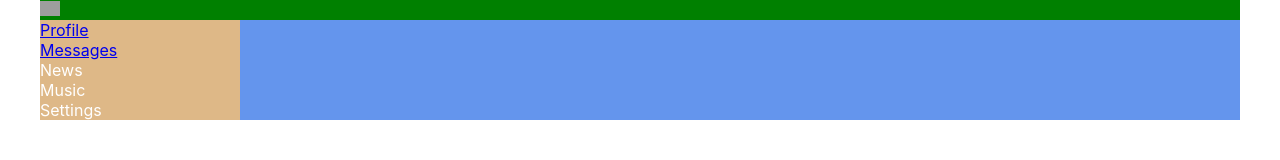
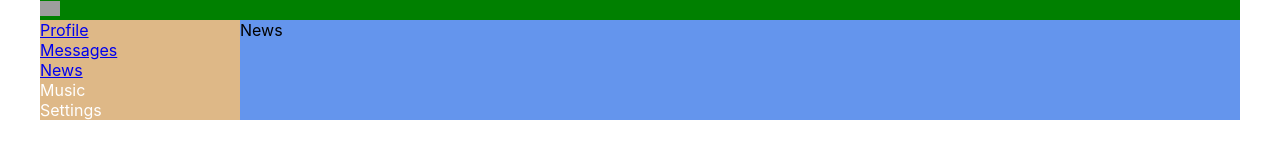
Before and after one commit to palchikmrg/samurai-way, a React (Create React App) app: page /news in a window 1280 px wide. Shown: the top 160 px of the page. Built offline with nearby package versions, Linux system fonts and the light colour scheme; grey boxes are pictures that could not be loaded.

Commit message:
add component News with Route path

```diff
--- a/src/App.tsx
+++ b/src/App.tsx
@@ -5,6 +5,7 @@ import Header from "./components/Header/Header";
 import Navbar from "./components/Navbar/Navbar";
 import Profile from "./components/Profile/Profile";
 import {BrowserRouter, Route} from "react-router-dom";
+import News from "./components/News/News";
 
 
 function App() {
@@ -16,6 +17,7 @@ function App() {
                 <div className='app-wrapper-content'>
                     <Route path='/dialogs' component={Dialogs}/>
                     <Route path='/profile' component={Profile}/>
+                    <Route path='/news' component={News}/>
                 </div>
             </div>
         </BrowserRouter>
--- a/src/components/Navbar/Navbar.tsx
+++ b/src/components/Navbar/Navbar.tsx
@@ -11,7 +11,7 @@ function Navbar() {
                 <a href="/dialogs">Messages</a>
             </div>
             <div className={s.item}>
-                <a>News</a>
+                <a href="news">News</a>
             </div>
             <div className={s.item}>
                 <a>Music</a>
--- /dev/null
+++ b/src/components/News/News.tsx
@@ -0,0 +1,12 @@
+
+import s from'./News.module.css';
+
+function News(props: any) {
+    return (
+        <div>
+            News
+        </div>
+    )
+}
+
+export default News;
```
Also changed, not shown: src/components/News/News.module.css (added).
